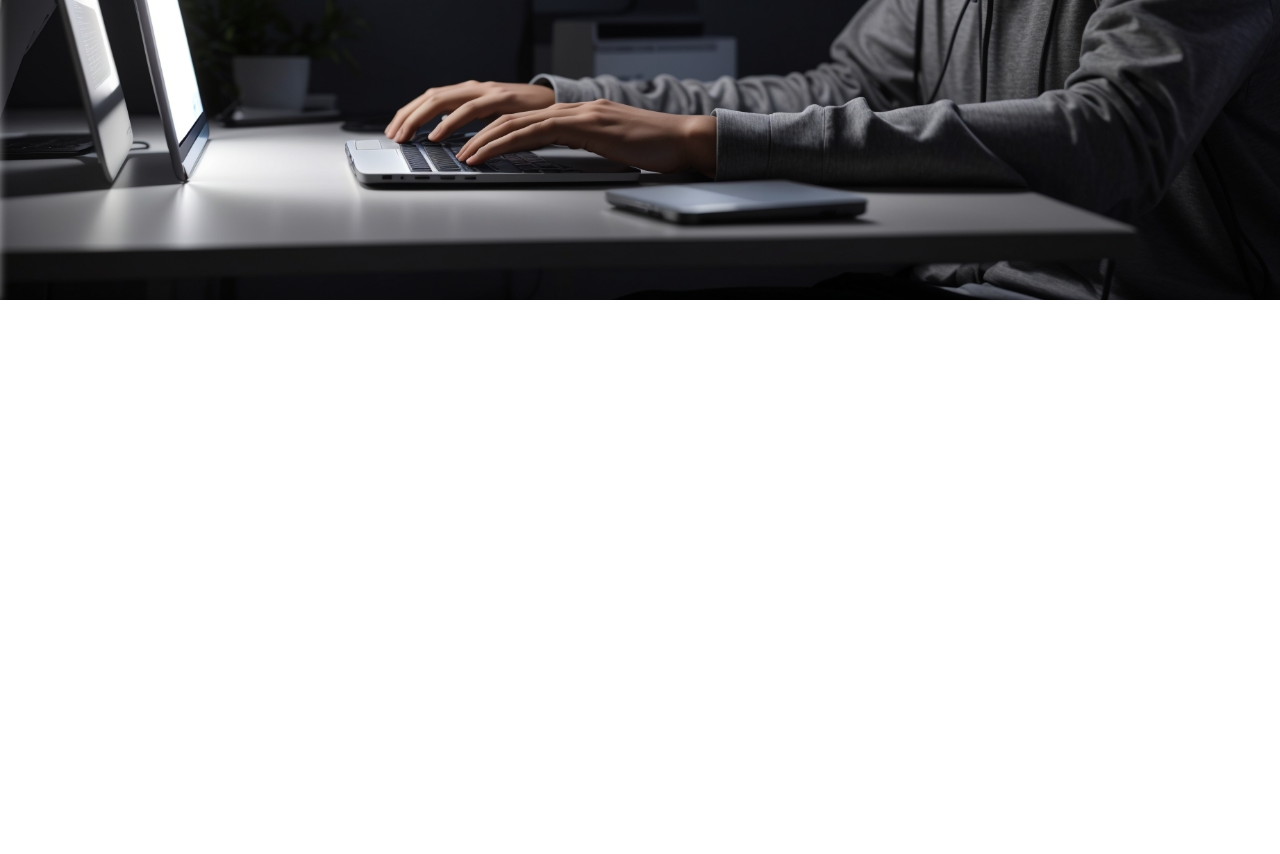
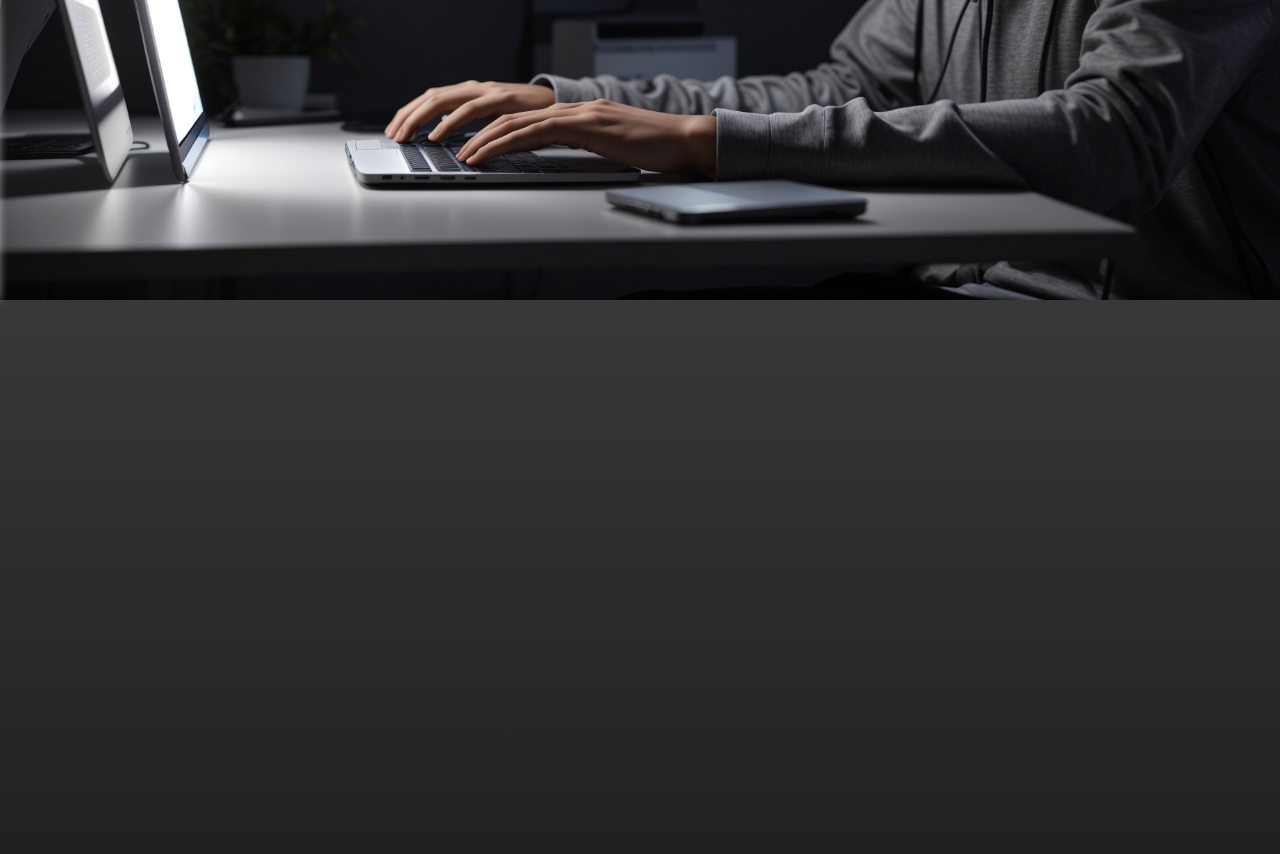
Before and after one commit to Vishesh-Verma-Work/My-Web-Mini-Project, a plain HTML site: page index.html in a window 1280 px wide. Shown: the part 500-1354 px from the top of the page. Before the commit the page ends 800 px from the top, so only its background shows below. Drawn offline with Linux system fonts and the light colour scheme.

Commit message:
Added Aditional CSS

```diff
--- a/index.html
+++ b/index.html
@@ -12,10 +12,13 @@
     <link rel="stylesheet" href="https://cdnjs.cloudflare.com/ajax/libs/font-awesome/6.4.0/css/all.min.css" />
     <link href="https://fonts.googleapis.com/css2?family=Libre+Baskerville&family=Poppins&display=swap"
         rel="stylesheet">
+
+    <!-- <link rel="stylesheet" href="https://cdn.jsdelivr.net/npm/bootstrap@5.3.2/dist/css/bootstrap.min.css"> -->
     <link rel="stylesheet" href="style.css">
 </head>
 
 <body>
+
     <div class="main_box">
         <input type="checkbox" id="check" />
         <div class="btn_one">
@@ -88,6 +91,15 @@
             </div>
         </div>
     </div>
+    <section>
+        <div id="middle">
+
+        </div>
+    </section>
+
+
+   <!-- <script> href="https://cdn.jsdelivr.net/npm/bootstrap@5.3.2/dist/js/bootstrap.bundle.min.js" rel="stylesheet" </script> -->
+   <!-- <script src="https://cdn.jsdelivr.net/npm/bootstrap@5.3.2/dist/js/bootstrap.bundle.min.js" integrity="sha384-C6RzsynM9kWDrMNeT87bh95OGNyZPhcTNXj1NW7RuBCsyN/o0jlpcV8Qyq46cDfL" crossorigin="anonymous"></script>  -->
 </body>
 
 </html>
--- a/style.css
+++ b/style.css
@@ -4,6 +4,7 @@
     text-decoration: none;
     font-family: "Poppins", sans-serif;
 }
+
 
 .main_box {
     background-image: url(pic.jpg);
@@ -16,7 +17,7 @@
     font-weight: 700;
     font-size: 30px;
     position: absolute;
-    top: 18px;
+    top: 28px;
     left: 32px;
     line-height: 60px;
     cursor: pointer;
@@ -131,3 +132,9 @@
 #check:checked ~ .btn_two .sidebar_menu .btn_one {
  opacity: 1;
 }
+
+#middle {
+    height: 100vh;
+    width: 100%;
+    background: linear-gradient(to bottom, #383838, #161616);
+}
```
Also changed, not shown: 1 other file.
